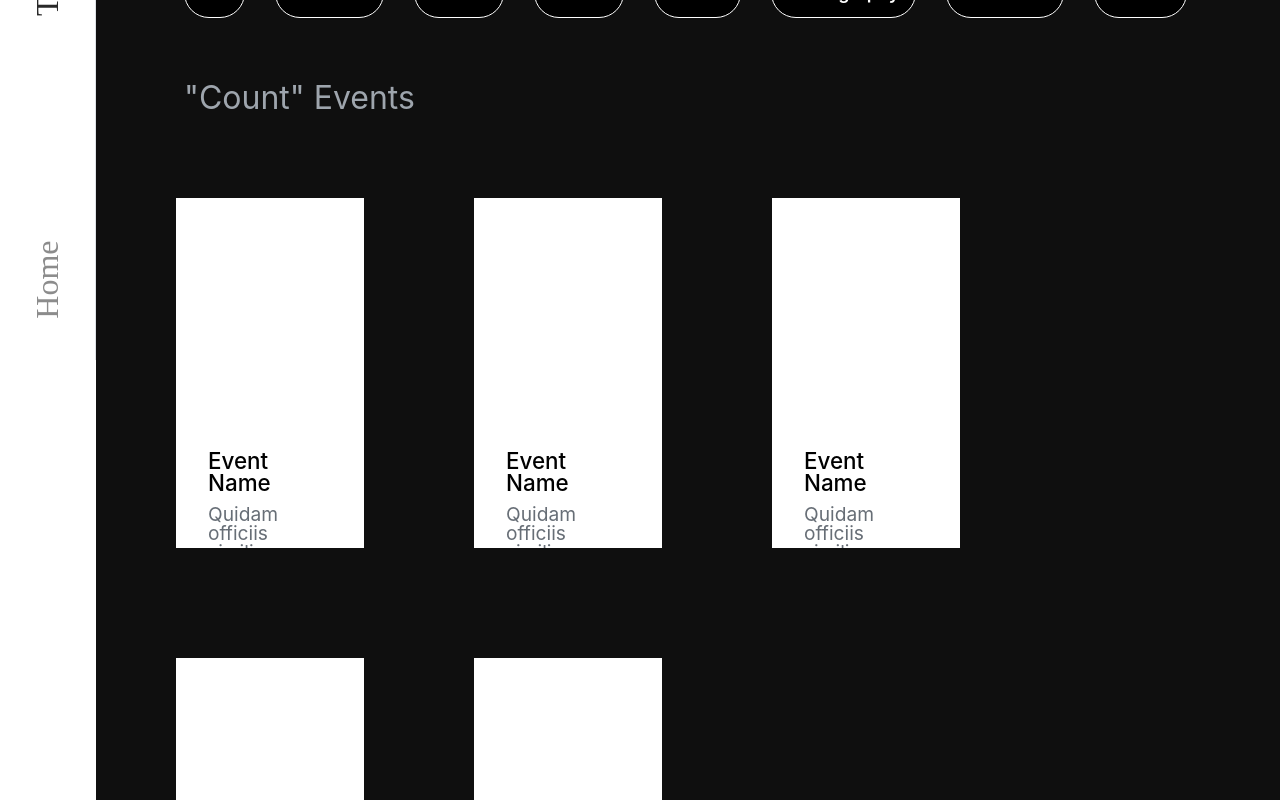
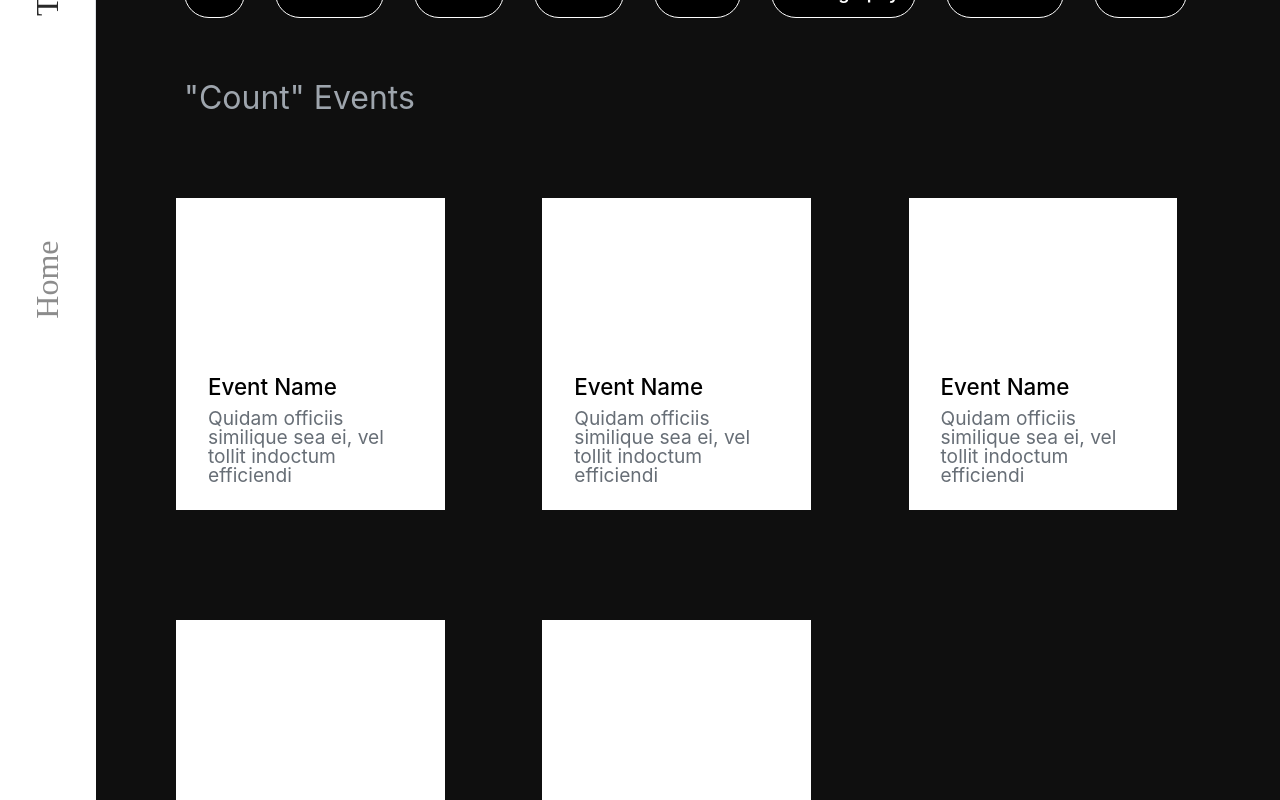
Before and after one commit to tarangIIITDMJ/tarang-web, a Next.js app: page /events in a window 1280 px wide. Shown: the part 440-1240 px from the top of the page. Built offline with nearby package versions, Linux system fonts and the light colour scheme.

Commit message:
fix: minor

```diff
--- a/app/components/EventPageSections/EventCards.jsx
+++ b/app/components/EventPageSections/EventCards.jsx
@@ -1,9 +1,8 @@
 "use client";
 import { Text, Stack, Grid, Card, Flex, Box, Image } from "@mantine/core";
 import { useMediaQuery } from "@mantine/hooks";
-
-// TODO: replace this with api call
-
+export default function EventCards() {
+  const isMobile = useMediaQuery("(max-width: 768px)");
   const eventCardData = [
     {
       name: "Event Name",
@@ -36,16 +35,14 @@ const eventCardData = [
       img: "/assets/EventCard2.webp",
     },
   ];
-export default function EventCards() {
-  const isMobile = useMediaQuery("(max-width: 768px)");
 
   function CardComp({ Imgprop, makeMobile = false, name, description }) {
     return (
-      <Card radius={0} w={isMobile ? "95%" : "100%"} p={0}>
+      <Card radius={0} w={isMobile ? "95%" : "21vw"} p={0}>
         <Flex
           p={0}
           direction={makeMobile ? "row" : "column"}
-          h={makeMobile ? 140 : 350}
+          h={makeMobile ? 140 : "39vh"}
         >
           <Box>
             <Image
@@ -83,14 +80,14 @@ export default function EventCards() {
       align="flex-start"
       pl={isMobile ? "1.5rem" : "5rem"}
       py={isMobile ? "1rem" : "4rem"}
-      pr={isMobile ? 0 : "20rem"}
+      pr={isMobile ? 0 : "9vw"}
     >
       <Grid gutter={isMobile ? 30 : 110}>
         {eventCardData.map((event, index) => {
           return (
             <Grid.Col span={isMobile ? 12 : 4} key={index}>
               <CardComp
-                Imgprop={{ h: 240, src: event.img }}
+                Imgprop={{ h: "13vw", src: event.img }}
                 makeMobile={isMobile}
                 name={event.name}
                 description={event.description}
```
Lines whose indentation alone changed are shown as unchanged.
